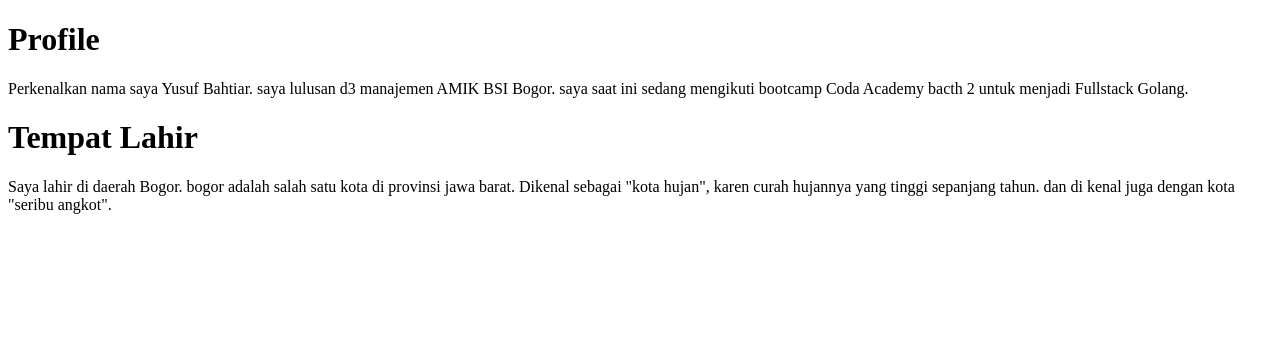
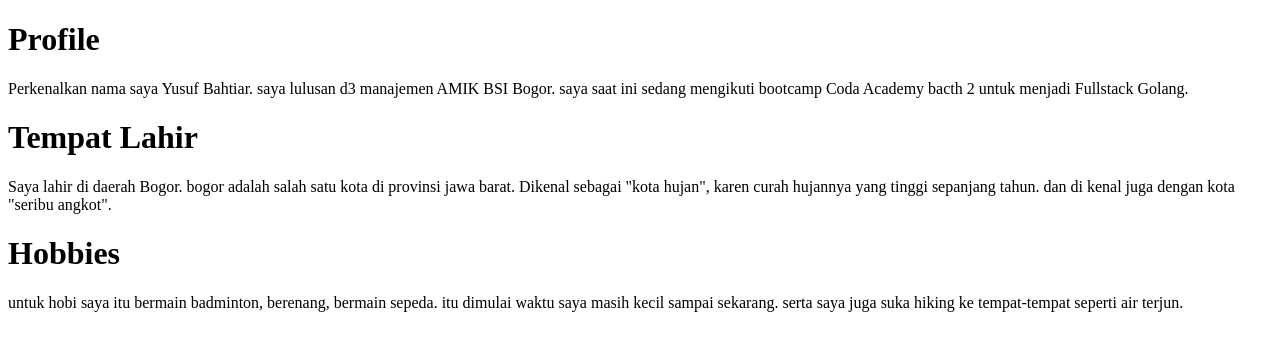
Before and after one commit to yusufbahtiarr/fgo24-css-basic, a website: page index.html in a window 1280 px wide. Drawn offline with Linux system fonts and the light colour scheme.

Commit message:
feat: add paragraph 3 with subject hobbies

```diff
--- a/index.html
+++ b/index.html
@@ -11,5 +11,8 @@
 
     <h1>Tempat Lahir</h1>
     <p>Saya lahir di daerah Bogor. bogor adalah salah satu kota di provinsi jawa barat. Dikenal sebagai "kota hujan", karen curah hujannya yang tinggi sepanjang tahun. dan di kenal juga dengan kota "seribu angkot". </p>
+
+    <h1>Hobbies</h1>
+    <p>untuk hobi saya itu bermain badminton, berenang, bermain sepeda. itu dimulai waktu saya masih kecil sampai sekarang. serta saya juga suka hiking ke tempat-tempat seperti air terjun.</p>
 </body>
 </html>
```
